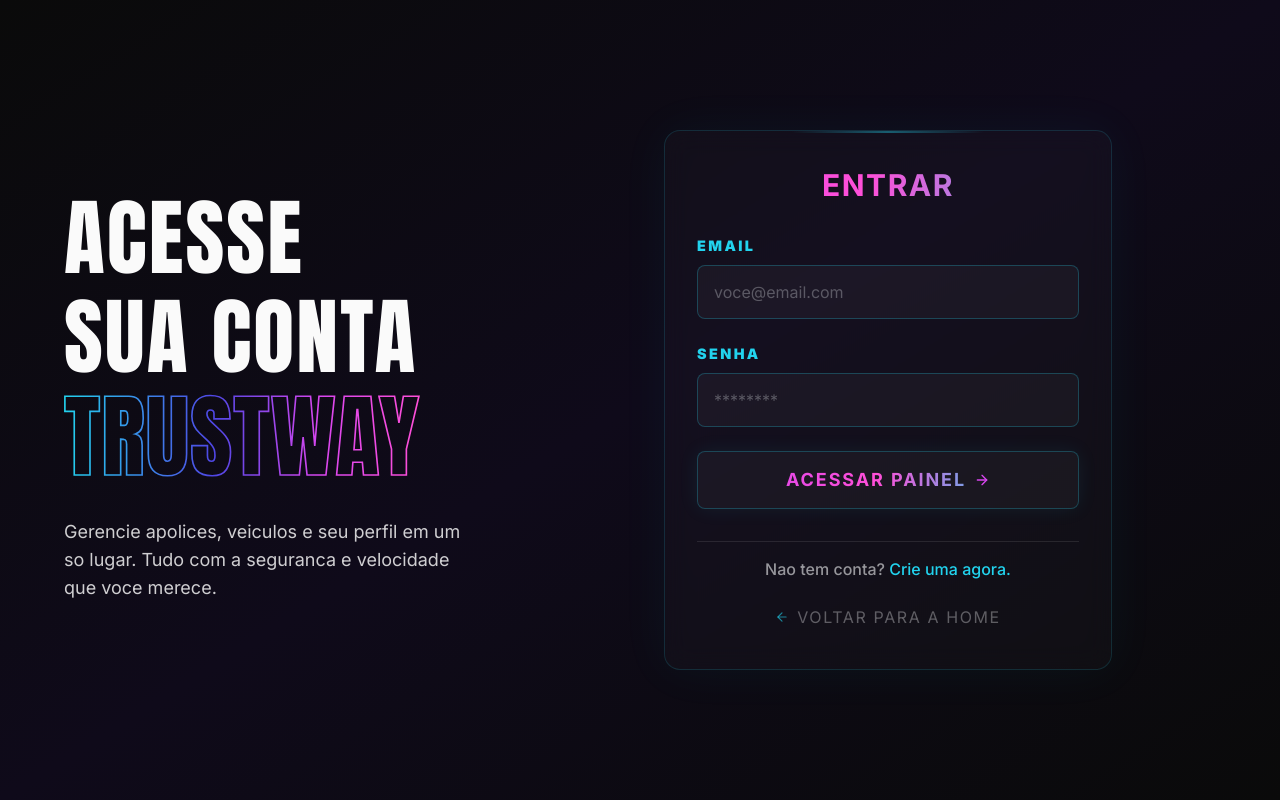
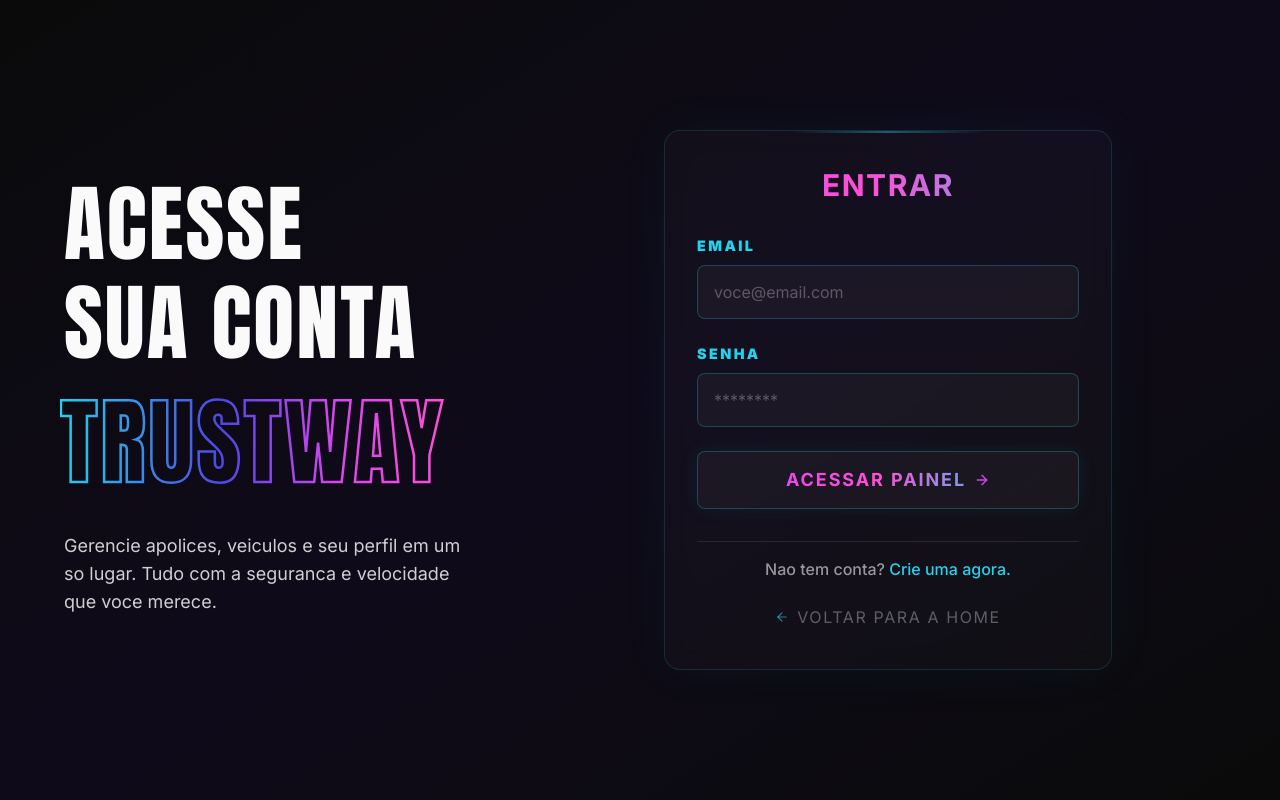
Before and after one commit to twostacktech/TrustWayFront, a React (Vite) app: page /login in a window 1280 px wide. Built offline with nearby package versions, Linux system fonts and the light colour scheme.

Commit message:
adição de responsividade para telas login e cadastro

```diff
--- a/src/pages/login/Login.tsx
+++ b/src/pages/login/Login.tsx
@@ -95,15 +95,16 @@ export default function Login() {
               sua conta
             </h1>
 
+            {/* VERSÃO MOBILE (Aparece em telas menores e some a partir do breakpoint 'lg') */}
 <svg
-              className="about-outline-title -mt-2 w-full max-w-[450px]"
-              viewBox="0 0 550 110"
+  className="block lg:hidden w-full max-w-[320px] sm:max-w-[420px] mx-auto -mt-1 sm:-mt-2"
+  viewBox="0 0 400 120" /* <-- Você pode ajustar esse viewBox especificamente para o mobile */
   preserveAspectRatio="xMinYMid meet"
   aria-label="Trustway"
   role="img"
 >
   <defs>
-                <linearGradient id="login-outline-gradient" x1="0%" y1="0%" x2="100%" y2="0%">
+    <linearGradient id="login-outline-gradient-mobile" x1="0%" y1="0%" x2="100%" y2="0%">
       <stop offset="0%" stopColor="#22D3EE" />
       <stop offset="42%" stopColor="#4F46E5" />
       <stop offset="72%" stopColor="#D946EF" />
@@ -111,37 +112,54 @@ export default function Login() {
     </linearGradient>
   </defs>
   <text
-                x="50%"
-                y="65"
+    x="0"
+    y="75" /* <-- Ajuste o Y para centralizar melhor no mobile */
     fontFamily="Anton, sans-serif"
-                fontSize="90"
-                letterSpacing="2"
-                dominantBaseline="middle"
-                textAnchor="middle"
-                fill="transparent"
-                stroke="url(#login-outline-gradient)"
-                strokeWidth="2"
-                className="block lg:hidden"
-              >
-                TRUSTWAY
-              </text>
-              <text
-                x="0"
-                y="65"
-                fontFamily="Anton, sans-serif"
-                fontSize="90"
+    fontSize="80" /* <-- Fonte um pouco menor para o mobile, se necessário */
+    fontWeight="normal"
     letterSpacing="2"
     dominantBaseline="middle"
     textAnchor="start"
     fill="transparent"
-                stroke="url(#login-outline-gradient)"
-                strokeWidth="2"
-                className="hidden lg:block"
+    stroke="url(#login-outline-gradient-mobile)"
+    strokeWidth="2.5"
   >
     TRUSTWAY
   </text>
 </svg>
 
+{/* VERSÃO DESKTOP (Fica escondida no mobile e aparece a partir do breakpoint 'lg') */}
+<svg
+  className="hidden lg:block w-full max-w-[500px] lg:max-w-[550px] lg:-ml-1"
+  viewBox="0 0 550 110"
+  preserveAspectRatio="xMinYMid meet"
+  aria-label="Trustway"
+  role="img"
+>
+  <defs>
+    <linearGradient id="login-outline-gradient-desktop" x1="0%" y1="0%" x2="100%" y2="0%">
+      <stop offset="0%" stopColor="#22D3EE" />
+      <stop offset="42%" stopColor="#4F46E5" />
+      <stop offset="72%" stopColor="#D946EF" />
+      <stop offset="100%" stopColor="#FF4FD8" />
+    </linearGradient>
+  </defs>
+  <text
+    x="0"
+    y="65"
+    fontFamily="Anton, sans-serif"
+    fontSize="95"
+    fontWeight="normal"
+    letterSpacing="3"
+    dominantBaseline="middle"
+    textAnchor="start"
+    fill="transparent"
+    stroke="url(#login-outline-gradient-desktop)"
+    strokeWidth="2.5"
+  >
+    TRUSTWAY
+  </text>
+</svg>
             <p className="text-[#FFFFFFFF]/80 text-sm sm:text-base lg:text-lg max-w-md pt-2 lg:pt-4 lg:pr-8">
               Gerencie apolices, veiculos e seu perfil em um so lugar. Tudo com a seguranca e
               velocidade que voce merece.
--- a/src/pages/register/Register.tsx
+++ b/src/pages/register/Register.tsx
@@ -70,15 +70,18 @@ export default function Register() {
               sua conta
             </h1>
 
+
+            {/* VERSÃO MOBILE (Ajustada para remover espaçamento extra) */}
+{/* VERSÃO MOBILE (Aparece em telas menores e some a partir do breakpoint 'lg') */}
 <svg
-              className="about-outline-title -mt-2 w-full max-w-[450px]"
-              viewBox="0 0 550 110"
+  className="block lg:hidden w-full max-w-[320px] sm:max-w-[420px] mx-auto -mt-1 sm:-mt-2"
+  viewBox="0 0 400 120" /* <-- Você pode ajustar esse viewBox especificamente para o mobile */
   preserveAspectRatio="xMinYMid meet"
   aria-label="Trustway"
   role="img"
 >
   <defs>
-                <linearGradient id="register-outline-gradient" x1="0%" y1="0%" x2="100%" y2="0%">
+    <linearGradient id="login-outline-gradient-mobile" x1="0%" y1="0%" x2="100%" y2="0%">
       <stop offset="0%" stopColor="#22D3EE" />
       <stop offset="42%" stopColor="#4F46E5" />
       <stop offset="72%" stopColor="#D946EF" />
@@ -86,32 +89,50 @@ export default function Register() {
     </linearGradient>
   </defs>
   <text
-                x="50%"
-                y="65"
+    x="0"
+    y="75" /* <-- Ajuste o Y para centralizar melhor no mobile */
     fontFamily="Anton, sans-serif"
-                fontSize="90"
+    fontSize="80" /* <-- Fonte um pouco menor para o mobile, se necessário */
+    fontWeight="normal"
     letterSpacing="2"
     dominantBaseline="middle"
-                textAnchor="middle"
+    textAnchor="start"
     fill="transparent"
-                stroke="url(#register-outline-gradient)"
-                strokeWidth="2"
-                className="block lg:hidden"
+    stroke="url(#login-outline-gradient-mobile)"
+    strokeWidth="2.5"
   >
     TRUSTWAY
   </text>
+</svg>
+
+{/* VERSÃO DESKTOP (Fica escondida no mobile e aparece a partir do breakpoint 'lg') */}
+<svg
+  className="hidden lg:block w-full max-w-[500px] lg:max-w-[550px] lg:-ml-1"
+  viewBox="0 0 550 110"
+  preserveAspectRatio="xMinYMid meet"
+  aria-label="Trustway"
+  role="img"
+>
+  <defs>
+    <linearGradient id="login-outline-gradient-desktop" x1="0%" y1="0%" x2="100%" y2="0%">
+      <stop offset="0%" stopColor="#22D3EE" />
+      <stop offset="42%" stopColor="#4F46E5" />
+      <stop offset="72%" stopColor="#D946EF" />
+      <stop offset="100%" stopColor="#FF4FD8" />
+    </linearGradient>
+  </defs>
   <text
     x="0"
     y="65"
     fontFamily="Anton, sans-serif"
-                fontSize="90"
-                letterSpacing="2"
+    fontSize="95"
+    fontWeight="normal"
+    letterSpacing="3"
     dominantBaseline="middle"
     textAnchor="start"
     fill="transparent"
-                stroke="url(#register-outline-gradient)"
-                strokeWidth="2"
-                className="hidden lg:block"
+    stroke="url(#login-outline-gradient-desktop)"
+    strokeWidth="2.5"
   >
     TRUSTWAY
   </text>
```
Lines whose indentation alone changed are shown as unchanged.
